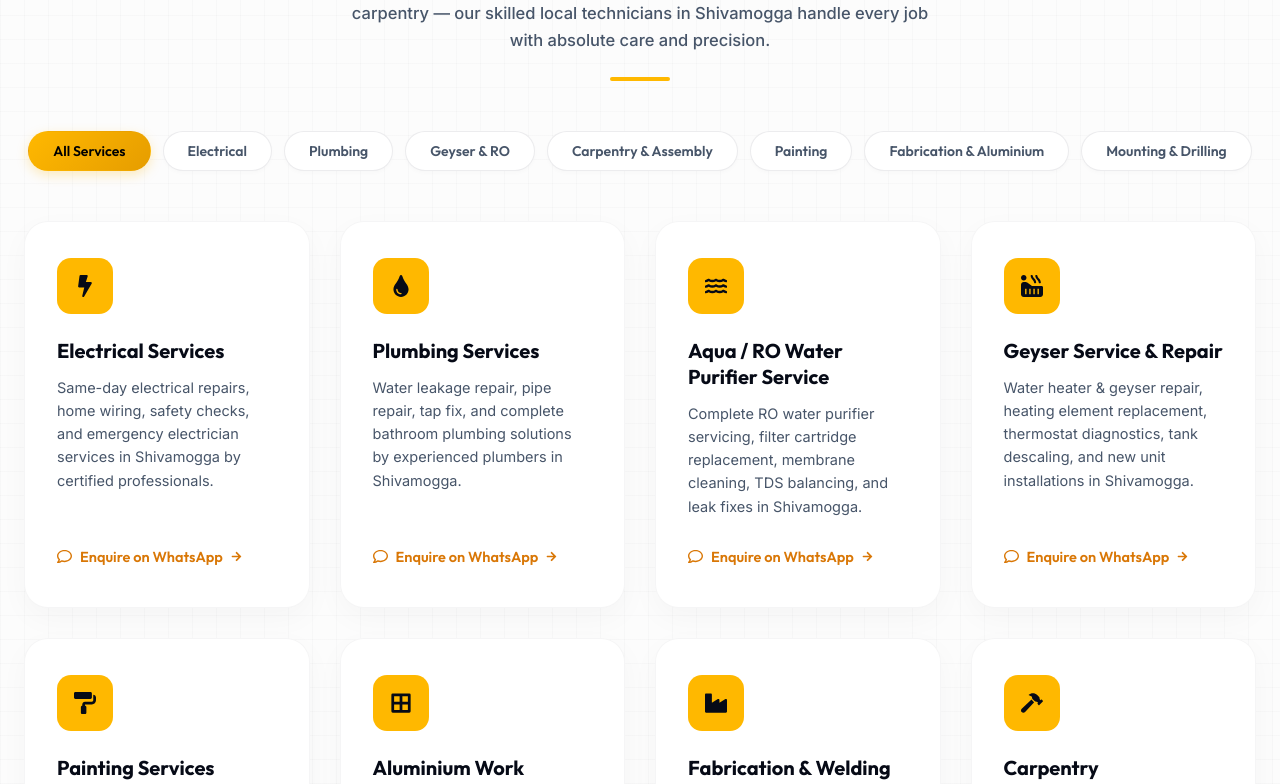
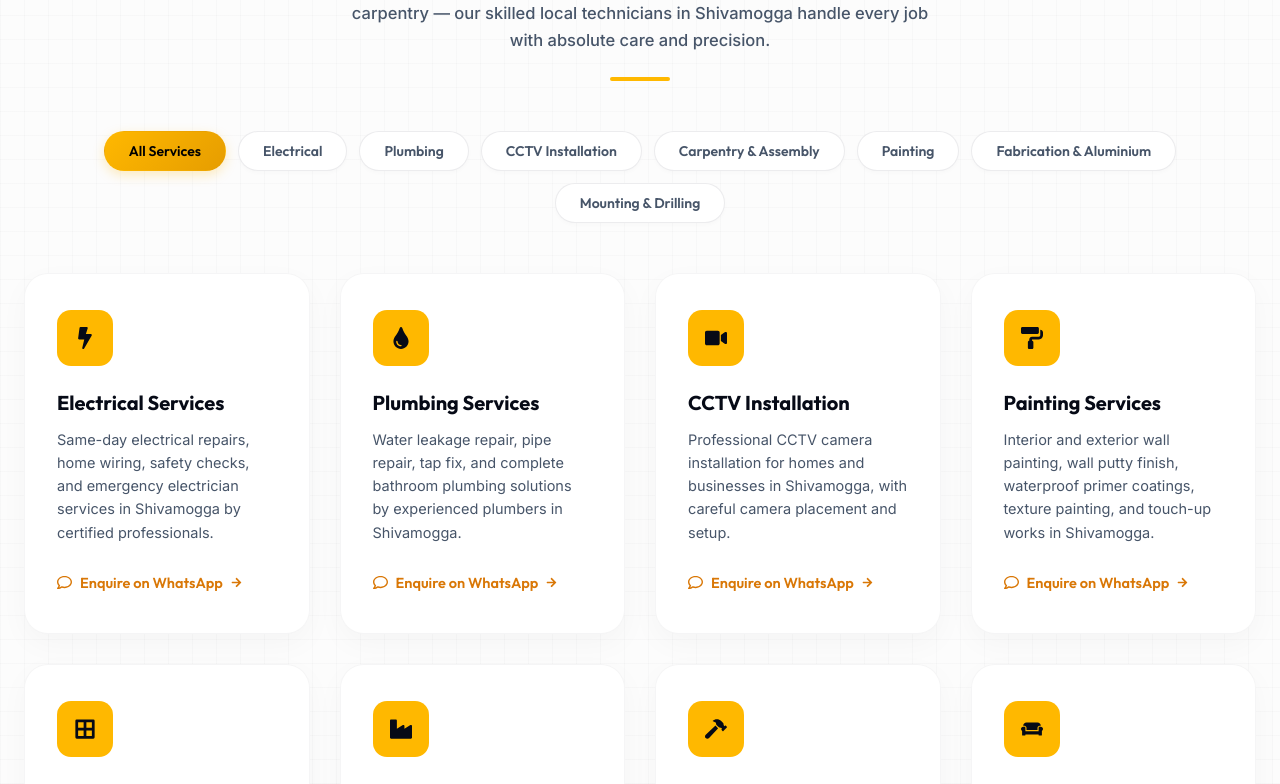
Before and after one commit to Austin7Dsilva/quickfixservices, a React (Vite) app: page / in a window 1280 px wide. Shown: the part 1440-2224 px from the top of the page. Built offline with nearby package versions, Linux system fonts and the light colour scheme.

Commit message:
remove the home reapair services

```diff
--- a/index.html
+++ b/index.html
@@ -16,7 +16,7 @@
         />
         <meta
             name="keywords"
-            content="electrician in shivamogga, plumber in shivamogga, carpenter in shivamogga, aluminium work shivamogga, painting services shivamogga, home appliances repair shivamogga, aqua service shivamogga, ro water purifier service shivamogga, geyser service shivamogga, fabrication work shivamogga, welding service shivamogga, tv wall mount installation shivamogga, furniture assembly shivamogga, handyman shivamogga, quick fix services"
+            content="electrician in shivamogga, plumber in shivamogga, carpenter in shivamogga, cctv installation shivamogga, aluminium work shivamogga, painting services shivamogga, fabrication work shivamogga, welding service shivamogga, tv wall mount installation shivamogga, furniture assembly shivamogga, handyman shivamogga, quick fix services"
         />
         <meta name="author" content="Quick Fix Services" />
         <meta
@@ -45,7 +45,7 @@
         />
         <meta
             property="og:description"
-            content="Premium same-day electrician, plumber, carpenter, appliances repair, painting, and fabrication services in Shivamogga. 3-Month Guarantee. Call +91 8095867649!"
+            content="Premium same-day electrician, plumber, carpenter, CCTV installation, painting, and fabrication services in Shivamogga. 3-Month Guarantee. Call +91 8095867649!"
         />
         <meta
             property="og:image"
@@ -63,7 +63,7 @@
         />
         <meta
             property="twitter:description"
-            content="Professional same-day electrical, plumbing, appliances repair, painting, aluminium work, and fabrication in Shivamogga. 3-Month guarantee."
+            content="Professional same-day electrical, plumbing, CCTV installation, painting, aluminium work, and fabrication in Shivamogga. 3-Month guarantee."
         />
         <meta
             property="twitter:image"
@@ -321,18 +321,18 @@
                     {
                         "@type": "Service",
                         "@id": "https://quickfixservices.co.in/#service-appliances",
-                        "name": "Home Appliances & Aqua RO Service in Shivamogga",
+                        "name": "CCTV Installation in Shivamogga",
                         "provider": {
                             "@id": "https://quickfixservices.co.in/#business"
                         },
-                        "serviceType": "Appliance Repair, Geyser Repair, RO Water Purifier Service",
+                        "serviceType": "CCTV Camera Installation",
                         "areaServed": [
                             {
                                 "@type": "AdministrativeArea",
                                 "name": "Shivamogga"
                             }
                         ],
-                        "description": "Expert repair and servicing for washing machines, refrigerators, microwaves, geysers, and Aqua RO water purifier filter replacements in Shivamogga."
+                        "description": "Professional CCTV camera installation for homes and businesses in Shivamogga, with careful camera placement and setup."
                     },
                     {
                         "@type": "Service",
--- a/src/components/Footer.jsx
+++ b/src/components/Footer.jsx
@@ -189,17 +189,7 @@ export default function Footer({ isBillingView }) {
                                         handleScrollClick(e, "services")
                                     }
                                 >
-                                    Geyser Service & Repair
-                                </a>
-                            </li>
-                            <li>
-                                <a
-                                    href="#services"
-                                    onClick={(e) =>
-                                        handleScrollClick(e, "services")
-                                    }
-                                >
-                                    Aqua / RO Service
+                                    CCTV Installation
                                 </a>
                             </li>
                             <li>
--- a/src/components/Hero.jsx
+++ b/src/components/Hero.jsx
@@ -59,7 +59,7 @@ export default function Hero() {
 
                     {/* Subheading */}
                     <p className="hero-subtitle">
-                        Get same-day service from our skilled local technicians in Shivamogga. From electrical, plumbing, and geyser/RO service to painting, aluminium work, fabrication, and carpentry, we handle all your home maintenance needs efficiently.
+                        Get same-day service from our skilled local technicians in Shivamogga. From electrical, plumbing, and CCTV installation to painting, aluminium work, fabrication, and carpentry, we handle all your home maintenance needs efficiently.
                     </p>
 
                     {/* Call to Actions */}
--- a/src/components/Services.jsx
+++ b/src/components/Services.jsx
@@ -8,7 +8,6 @@ import {
     FaFan,
     FaLightbulb,
     FaToggleOn,
-    FaHotTub,
     FaBath,
     FaSlidersH,
     FaWrench,
@@ -17,16 +16,16 @@ import {
     FaArrowRight,
     FaWhatsapp,
     FaPaintRoller,
-    FaWater,
     FaIndustry,
     FaBorderAll,
+    FaVideo,
 } from "react-icons/fa";
 
 const categories = [
     { id: "all", label: "All Services" },
     { id: "electrical", label: "Electrical" },
     { id: "plumbing", label: "Plumbing" },
-    { id: "appliances", label: "Geyser & RO" },
+    { id: "security", label: "CCTV Installation" },
     { id: "carpentry", label: "Carpentry & Assembly" },
     { id: "painting", label: "Painting" },
     { id: "fabrication", label: "Fabrication & Aluminium" },
@@ -55,24 +54,14 @@ const services = [
             "Hi, I want to book General Plumbing Services / Plumber in Shivamogga.",
     },
     {
-        id: "aqua-service",
-        title: "Aqua / RO Water Purifier Service",
-        category: "appliances",
-        icon: FaWater,
+        id: "cctv-installation",
+        title: "CCTV Installation",
+        category: "security",
+        icon: FaVideo,
         description:
-            "Complete RO water purifier servicing, filter cartridge replacement, membrane cleaning, TDS balancing, and leak fixes in Shivamogga.",
+            "Professional CCTV camera installation for homes and businesses in Shivamogga, with careful camera placement and setup.",
         message:
-            "Hi, I want to book Aqua / RO Water Purifier Service in Shivamogga.",
-    },
-    {
-        id: "geyser-service",
-        title: "Geyser Service & Repair",
-        category: "appliances",
-        icon: FaHotTub,
-        description:
-            "Water heater & geyser repair, heating element replacement, thermostat diagnostics, tank descaling, and new unit installations in Shivamogga.",
-        message:
-            "Hi, I want to book Geyser Service & Repair in Shivamogga.",
+            "Hi, I want to book CCTV Installation in Shivamogga.",
     },
     {
         id: "painting-services",
```
Also changed, not shown: 4 other files (tests, documents, lock files or other folders).
